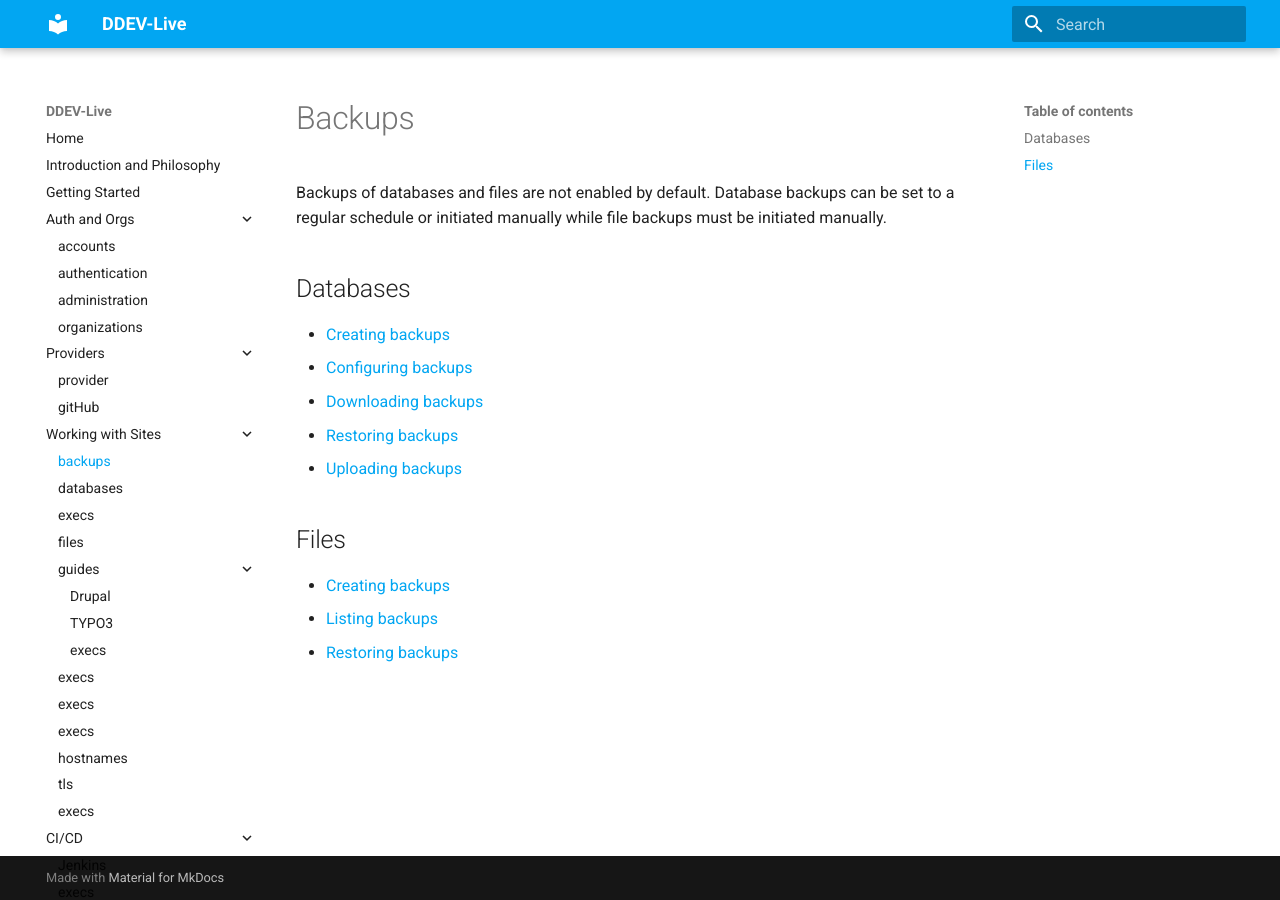
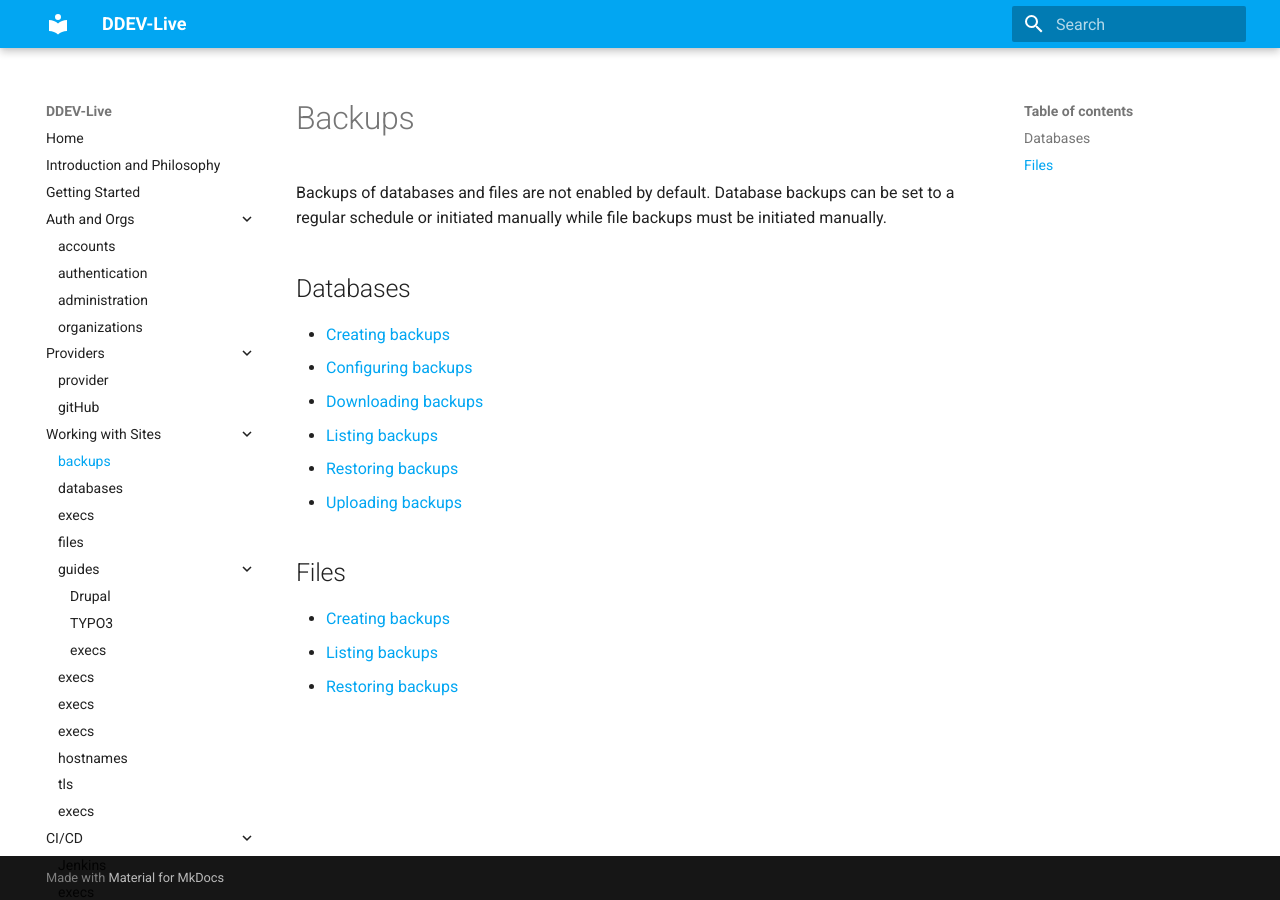
Before and after one commit to fru-io/docs-live, an MkDocs documentation site: the page built from docs/backups.md, in a window 1280 px wide. Built offline with MkDocs 1.6.1 and Material for MkDocs 9.7.7, drawn with Linux system fonts in a browser that asks for light colours.

Commit message:
Adding db list backups

```diff
--- a/docs/backups.md
+++ b/docs/backups.md
@@ -5,6 +5,7 @@ Backups of databases and files are not enabled by default. Database backups can
 - [Creating backups](https://docs.ddev.com/databases/#database-backups)
 - [Configuring backups](https://docs.ddev.com/databases/#configuring-database-backups)
 - [Downloading backups](https://docs.ddev.com/databases/#pulling-databases)
+- [Listing backups](https://docs.ddev.com/databases/#listing-database-backups)
 - [Restoring backups](https://docs.ddev.com/databases/#restoring-databases)
 - [Uploading backups](https://docs.ddev.com/databases/#pushing-databases)
 
```
